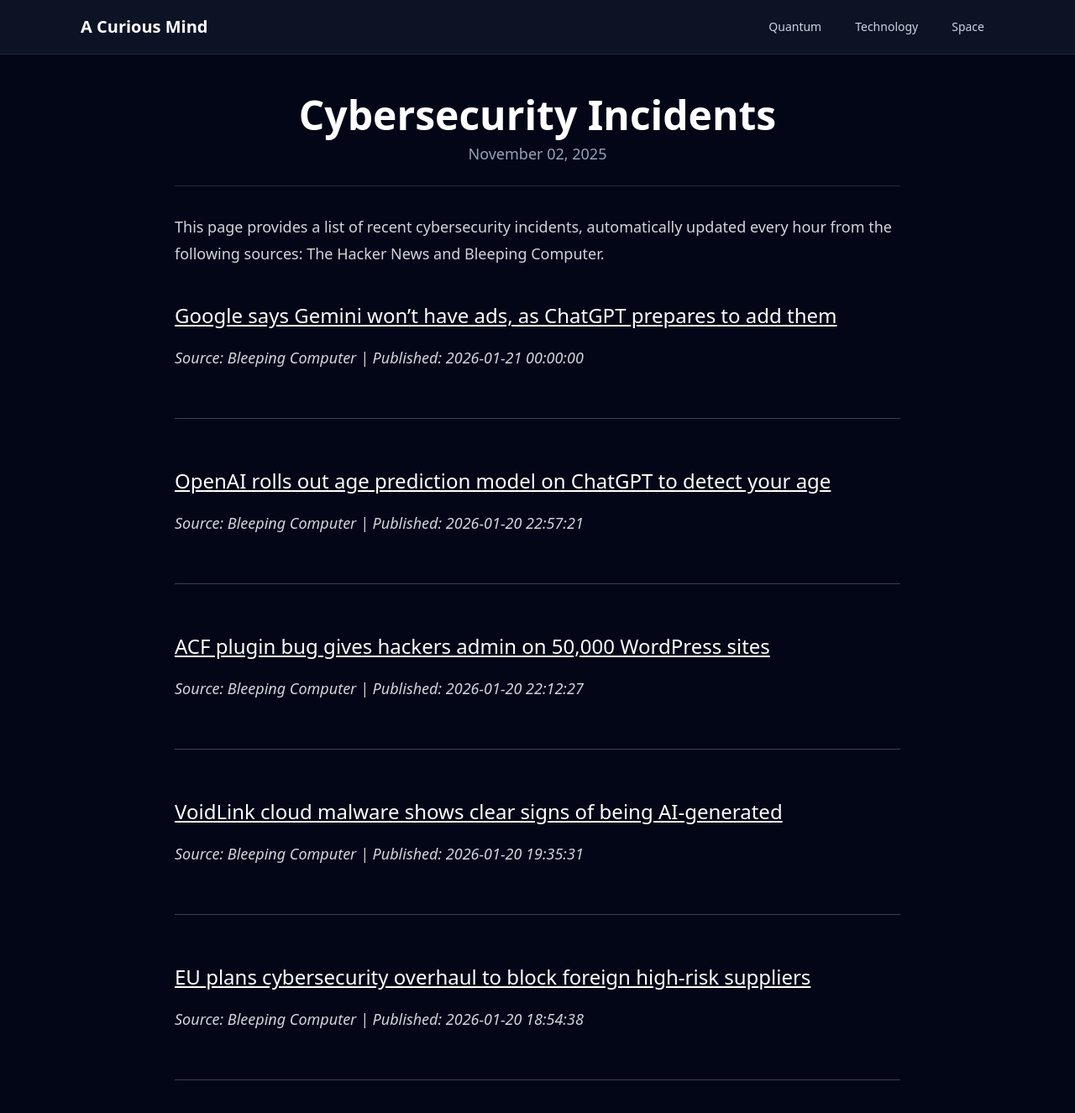
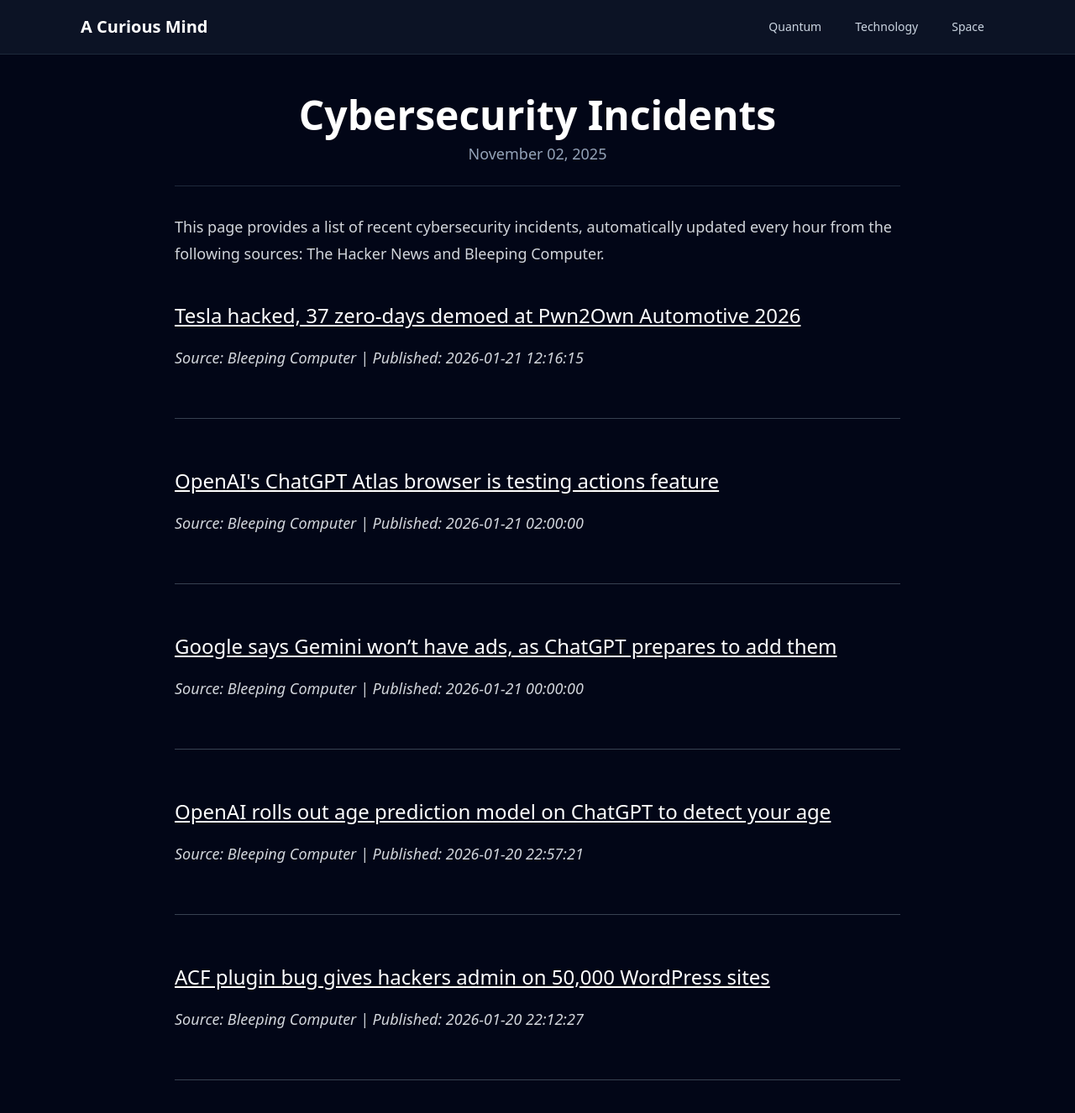
Before and after one commit to onehl7/onehl7.github.io, a Jekyll site: the page built from _posts/2025-11-02-cybersecurity-incidents.md, in a window 1280 px wide and 1400 px high. Shown: the top 1326 px of the window at 84% size. Built offline with Jekyll 4.4.1, drawn with Linux system fonts in a browser that asks for light colours; nearby versions of some CDN libraries.

Commit message:
Update news data

```diff
--- a/_data/news.json
+++ b/_data/news.json
@@ -1,4 +1,16 @@
 [
+  {
+    "source": "Bleeping Computer",
+    "title": "Tesla hacked, 37 zero-days demoed at Pwn2Own Automotive 2026",
+    "link": "https://www.bleepingcomputer.com/news/security/tesla-hacked-37-zero-days-demoed-at-pwn2own-automotive-2026/",
+    "published": "2026-01-21 12:16:15"
+  },
+  {
+    "source": "Bleeping Computer",
+    "title": "OpenAI's ChatGPT Atlas browser is testing actions feature",
+    "link": "https://www.bleepingcomputer.com/news/artificial-intelligence/openais-chatgpt-atlas-browser-is-testing-actions-feature/",
+    "published": "2026-01-21 02:00:00"
+  },
   {
     "source": "Bleeping Computer",
     "title": "Google says Gemini won\u2019t have ads, as ChatGPT prepares to add them",
@@ -16,17 +28,5 @@
     "title": "ACF plugin bug gives hackers admin on 50,000 WordPress sites",
     "link": "https://www.bleepingcomputer.com/news/security/acf-plugin-bug-gives-hackers-admin-on-50-000-wordpress-sites/",
     "published": "2026-01-20 22:12:27"
-  },
-  {
-    "source": "Bleeping Computer",
-    "title": "VoidLink cloud malware shows clear signs of being AI-generated",
-    "link": "https://www.bleepingcomputer.com/news/security/voidlink-cloud-malware-shows-clear-signs-of-being-ai-generated/",
-    "published": "2026-01-20 19:35:31"
-  },
-  {
-    "source": "Bleeping Computer",
-    "title": "EU plans cybersecurity overhaul to block foreign high-risk suppliers",
-    "link": "https://www.bleepingcomputer.com/news/security/eu-plans-cybersecurity-overhaul-to-block-foreign-high-risk-suppliers/",
-    "published": "2026-01-20 18:54:38"
   }
 ]
```
